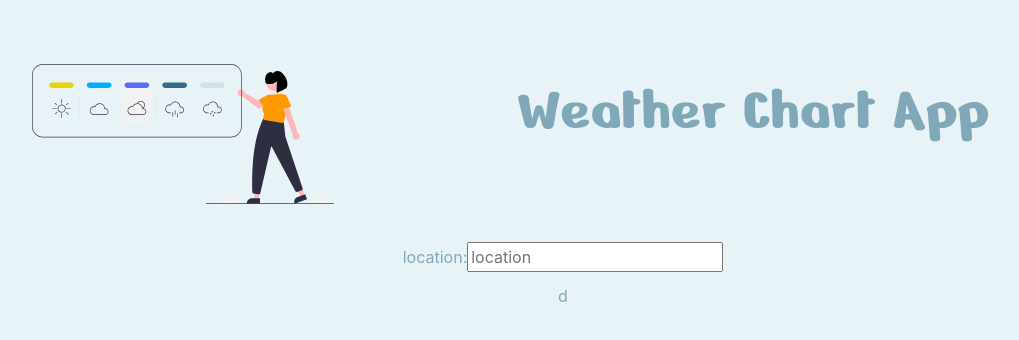
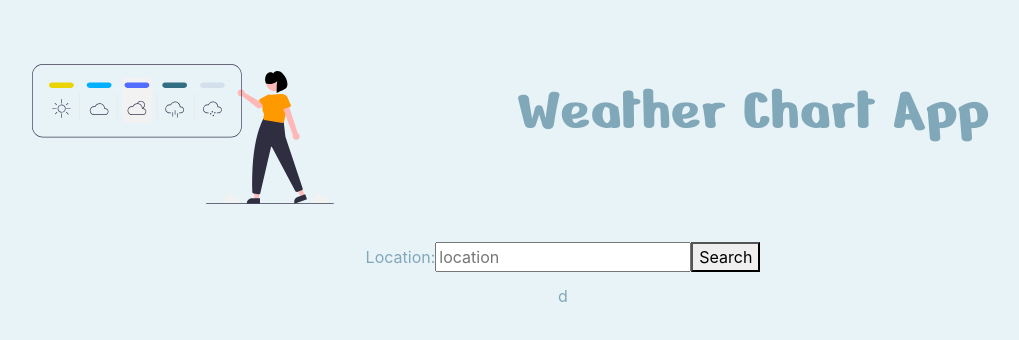
Before and after one commit to veroca88/client, a React (Create React App) app: page / in a window 1280 px wide. Shown: the top 340 px of the page, without its empty margins (77-1096 px from the left). Built offline with nearby package versions, Linux system fonts and the light colour scheme; no server answers.

Commit message:
handleClick async function to call message from server

```diff
--- a/src/components/SearchLocation.js
+++ b/src/components/SearchLocation.js
@@ -1,25 +1,31 @@
-import React from 'react'
-
+import React, {useState} from 'react'
 import { useForm } from 'react-hook-form'
-
 import LOCATION_SERVICE from './services/LocationService'
 
+
 export default function SearchLocation(props) {
-    const { handleSubmit, errors, register } = useForm({
-        defaultValues: {
-            location: ""
-        }
-    })
+  const { handleSubmit, errors, register } = useForm({
+    defaultValues: {
+      location: ""
+    }
+  })
+  const [response, setResponse] = useState({ data: [] });
 
     const searchData = (data, e) => {
-        LOCATION_SERVICE.message(data)
+        LOCATION_SERVICE.search(data)
         e.target.reset(e)
     }
 
+    const handleClick = async () => {
+      const message = await LOCATION_SERVICE.search(response)
+      console.log("message handle click", message)
+
+    }
+
     return (
-        <form onSubmit={handleSubmit(searchData)}>
-          <label htmlFor="location">
-            location:
+        <form className="location_form" onSubmit={handleSubmit(searchData)}>
+          <label className="location" htmlFor="location">
+            Location:
           </label>
           <input
             aria-invalid={errors.name ? "true" : "false"}
@@ -29,16 +35,7 @@ export default function SearchLocation(props) {
             ref={register({ required: true })}
             ></input>
           {errors.location && <span>This field is required</span>}
+          <button type='submit' onClick={handleClick}>Search</button>
           </form>
     )
 }
-            // <Form onSubmit={handleSubmit(searchData)}>
-            //     <Form.Row>
-            //         <Form.Label column lg>
-            //          Which location do you want to see?
-            //          </Form.Label>
-            //          <Col>
-            //          <Form.Control type="text" name="location" onChange={} placeholder="Location" />
-            //         </Col>
-            //     </Form.Row>
-            // </Form>
```
